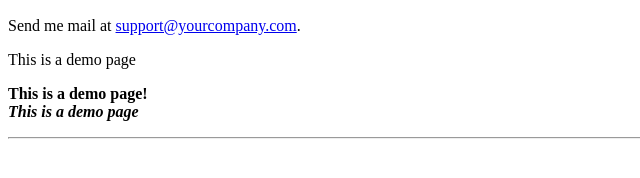
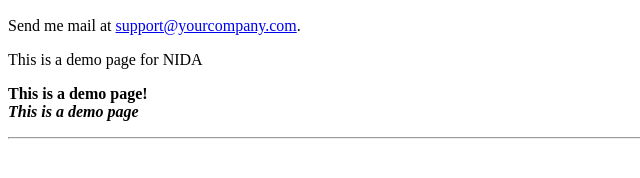
Before and after one commit to NidaMJ/TestRepo, a plain HTML site: page script/index.html in a window 1280 px wide. Shown: the part 170-348 px from the top of the page, 0-640 px from the left. Drawn offline with Linux system fonts and the light colour scheme.

Commit message:
Update index.html

```diff
--- a/script/index.html
+++ b/script/index.html
@@ -24,7 +24,7 @@
 
 support@yourcompany.com</a>.
 
-<P> This is a demo page
+<P> This is a demo page for NIDA
 
 <P> <B>This is a demo page!</B>
 
```
